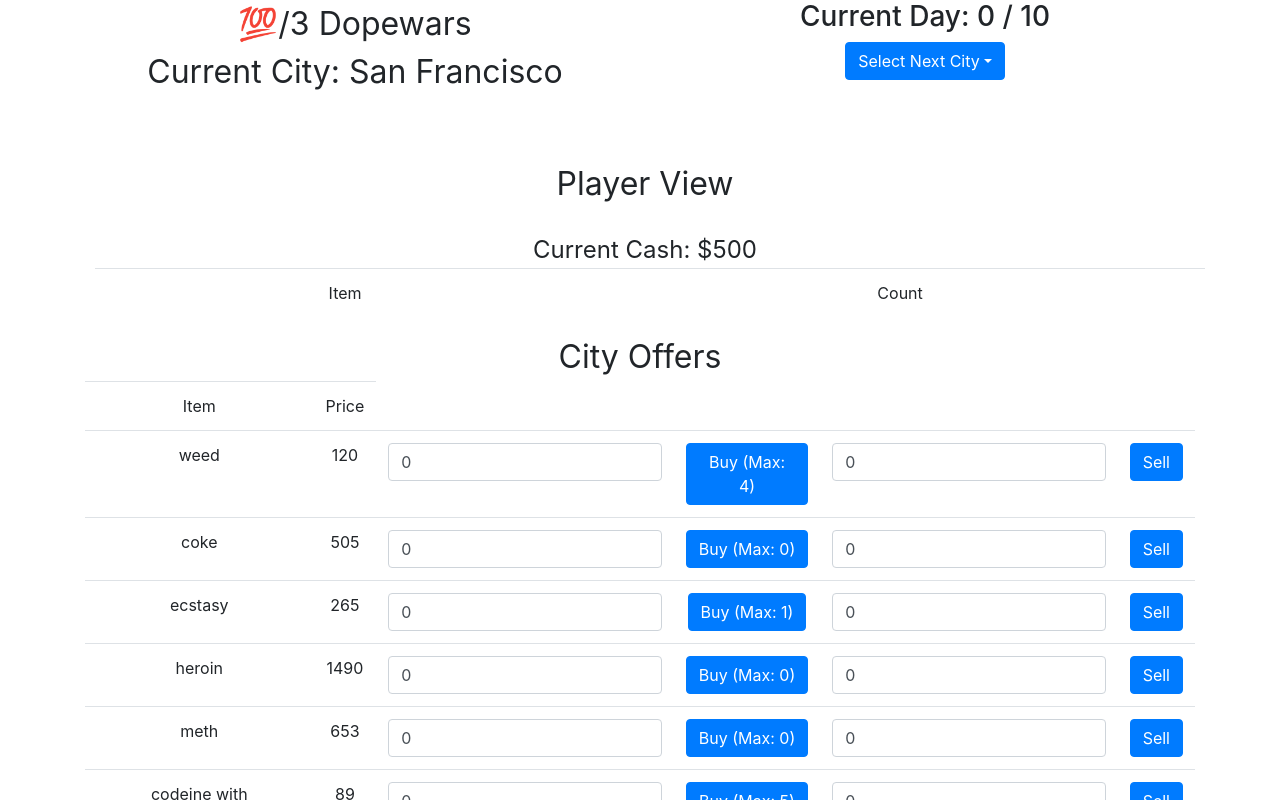
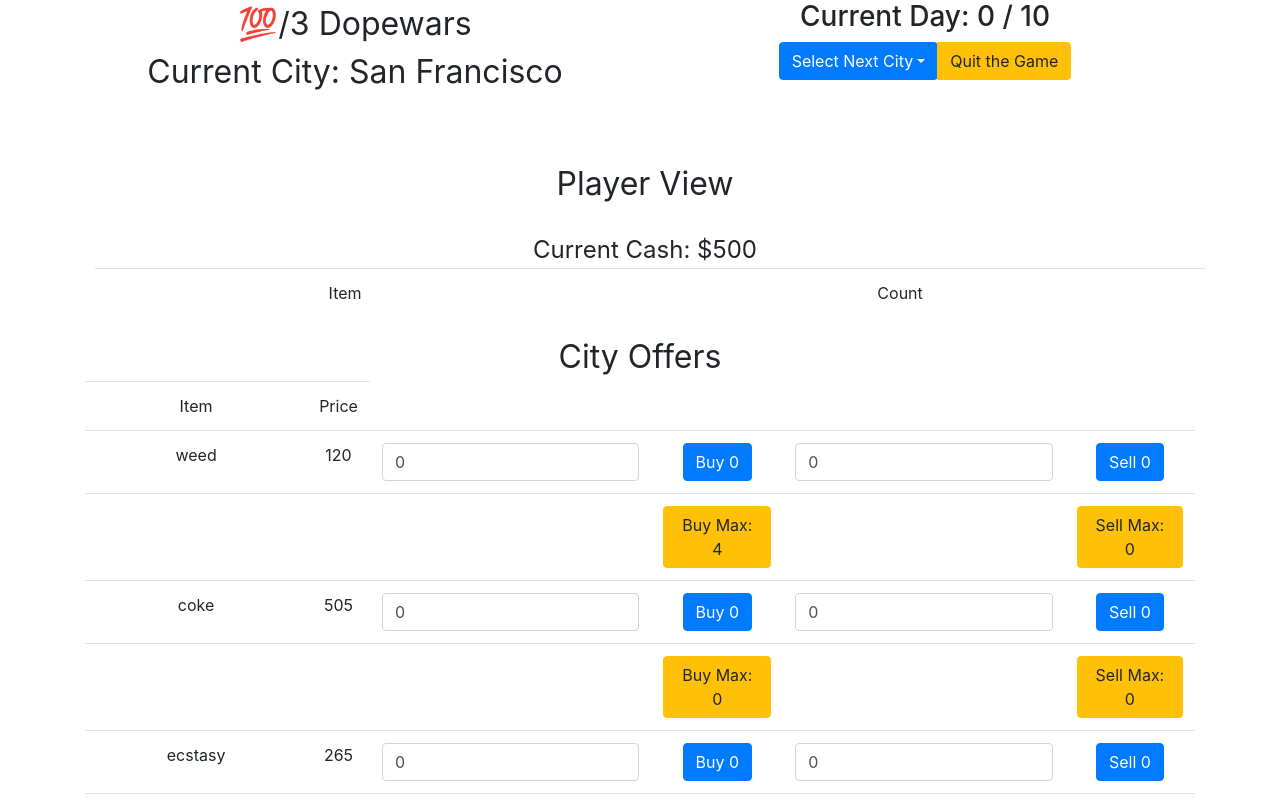
Before and after one commit to onewland/dopewars, a React (Create React App) app: page / in a window 1280 px wide. Shown: the top 800 px of the page. Built offline with nearby package versions, Linux system fonts and the light colour scheme.

Commit message:
add buy max/sell max buttons, custom game end conditions

```diff
--- a/src/App.js
+++ b/src/App.js
@@ -7,6 +7,7 @@ import Table from 'react-bootstrap/Table';
 import DropdownButton from 'react-bootstrap/DropdownButton';
 import Dropdown from 'react-bootstrap/Dropdown';
 import Form from 'react-bootstrap/Form';
+import ButtonGroup from 'react-bootstrap/ButtonGroup';
 
 import './App.css';
 
@@ -38,10 +39,12 @@ class OfferViewer extends React.Component {
     this.setState({...this.state, offerQuantities: this.emptyOfferQuantities()})
   }
 
-  attemptPurchase(offer) {
+  attemptPurchase(offer, quantity) {
     console.log(this.state)
 
-    const attemptPurchaseQuantity = this.state.offerQuantities[offer.productName]['buy']
+    const attemptPurchaseQuantity = quantity == null ?
+      this.state.offerQuantities[offer.productName]['buy'] :
+      quantity;
     const totalPurchaseCost = offer.price * attemptPurchaseQuantity;
 
     if(this.props.money >= totalPurchaseCost) {
@@ -51,8 +54,10 @@ class OfferViewer extends React.Component {
     }
   }
 
-  attemptSale(offer) {
-    const attemptSaleQuantity = this.state.offerQuantities[offer.productName]['sell']
+  attemptSale(offer, quantity) {
+    const attemptSaleQuantity = quantity == null ?
+      this.state.offerQuantities[offer.productName]['sell'] :
+      quantity;
     const totalSaleAmount = attemptSaleQuantity * offer.price
     const count = this.props.playerInventory[offer.productName]
 
@@ -68,9 +73,27 @@ class OfferViewer extends React.Component {
     return Math.floor(playerCash/offer.price);
   }
 
+
+  maxSale(offer) {
+    // const playerQuantity = ;
+    return this.props.playerInventory[offer.productName] || 0;
+  }
+
+  maxPurchaseButton(offer) {
+    return (
+      <Button
+        data-product={offer.productName}
+        onClick={() => this.attemptPurchase(offer)}
+        variant="warning">
+        Buy Max: {this.maxPurchase(offer)}
+      </Button>
+    );
+  }
+
   offerList() {
     return this.props.offers.map(offer =>
-      <tr key={offer.productName}>
+      <React.Fragment>
+        <tr key={offer.productName + "-adjustable"}>
           <td>{offer.productName}</td>
           <td>{offer.price}</td>
           <td>
@@ -82,7 +105,12 @@ class OfferViewer extends React.Component {
                 value={this.state.offerQuantities[offer.productName]['buy']}
                 placeholder="# Buy"/>
           </td>
-        <td><Button data-product={offer.productName} onClick={() => this.attemptPurchase(offer)}>Buy (Max: {this.maxPurchase(offer)})</Button></td>
+          <td>
+            <Button data-product={offer.productName}
+                    onClick={() => this.attemptPurchase(offer)}>
+              Buy {this.state.offerQuantities[offer.productName]['buy']}
+            </Button>
+          </td>
           <td>
             <Form.Control
               data-offer-type="sell"
@@ -92,8 +120,35 @@ class OfferViewer extends React.Component {
               value={this.state.offerQuantities[offer.productName]['sell']}
               placeholder="# Sell"/>
           </td>
-        <td><Button data-product={offer.productName} onClick={() => this.attemptSale(offer)}>Sell</Button></td>
+          <td>
+            <Button data-product={offer.productName}
+                    onClick={() => this.attemptSale(offer)}>
+              Sell {this.state.offerQuantities[offer.productName]['sell']}
+            </Button>
+          </td>
         </tr>
+        <tr key={offer.productName + "-fixed"}>
+          <td>{/* name column */}</td>
+          <td>{/* individual price column */}</td>
+          <td>{/* purchase quantity selector column */}</td>
+          <td>
+            <Button
+              data-product={offer.productName}
+              onClick={() => this.attemptPurchase(offer, this.maxPurchase(offer))}
+              variant="warning">
+                Buy Max: {this.maxPurchase(offer)}
+            </Button>
+          </td>
+          <td>{/* sale quantity selector column */}</td>
+          <td>
+            <Button data-product={offer.productName}
+                    onClick={() => this.attemptSale(offer, this.maxSale(offer))}
+                    variant="warning">
+              Sell Max: {this.maxSale(offer)}
+            </Button>
+          </td>
+        </tr>
+      </React.Fragment>
     );
   }
 
@@ -186,6 +241,18 @@ const offersBase = [
 const GAME_STATE_IN_PROGRESS = 'InProgress';
 const GAME_STATE_OVER = 'GameOver';
 
+const gameOverConditions = {
+  HitDayLimit: {
+    GameOverMessage: 'You survived.'
+  },
+  CopEncounter: {
+    GameOverMessage: 'You got busted by the cops!'
+  },
+  QuitTheGame: {
+    GameOverMessage: 'It\'s time for a new life.'
+  }
+}
+
 class Game extends React.Component {
   constructor(props) {
     super(props);
@@ -211,6 +278,7 @@ class Game extends React.Component {
     this.adjustMoneyCurry = this.adjustMoneyCurry.bind(this);
     this.onPlayerBalanceChange = this.onPlayerBalanceChange.bind(this);
     this.onPlayerInventoryChange = this.onPlayerInventoryChange.bind(this);
+    this.quitGame = this.quitGame.bind(this);
   }
 
   shuffleOffers() {
@@ -252,7 +320,7 @@ class Game extends React.Component {
             <header><span role="img" aria-label="stylized 100">💯</span>/3 Dopewars</header>
             <header>Current City: {this.state.currentCity.name} </header>
           </Col>
-            {this.nextCityDropdown()}
+            {this.gameAdvanceOptions()}
         </Row>
         <Row>
           <Col className="space-children">
@@ -290,6 +358,7 @@ class Game extends React.Component {
           <Col>
             <header><span role="img" aria-label="stylized 100">💯</span>/3 Dopewars</header>
             <header>Game Over</header>
+            <header>{this.state.gameOverCondition.GameOverMessage}</header>
             <header>You finished with ${this.state.money}</header>
           </Col>
         </Row>
@@ -306,25 +375,49 @@ class Game extends React.Component {
   selectNextCity(nextCity) {
     if(this.state.gameState === GAME_STATE_IN_PROGRESS) {
       if(this.state.dayCount < this.gameLength()) {
+        this.transitionCity(nextCity);
+      } else if(this.state.dayCount === this.gameLength()) {
+        this.setState({
+          gameState: GAME_STATE_OVER,
+          gameOverCondition: gameOverConditions.HitDayLimit
+        })
+      }
+    }
+  }
+
+  transitionCity(nextCity) {
+    let copEncounter = Math.random() < 0.1;
+
+    if(copEncounter) {
+      this.setState({
+        gameState: GAME_STATE_OVER,
+        gameOverCondition: gameOverConditions.CopEncounter
+      });
+    }
+
     this.setState({
       dayCount: this.state.dayCount + 1,
       currentCity: nextCity,
       offers: this.shuffleOffers()
     });
-      } else if(this.state.dayCount === this.gameLength()) {
-        this.setState({gameState: GAME_STATE_OVER})
-      }
-    }
   }
 
   gameLength() {
     return this.props.maxDays;
   }
 
-  nextCityDropdown() {
+  quitGame() {
+    this.setState({
+      gameState: GAME_STATE_OVER,
+      gameOverCondition: gameOverConditions.QuitTheGame
+    })
+  }
+
+  gameAdvanceOptions() {
     return (
       <Col>
         <h3>Current Day: {this.state.dayCount} / {this.props.maxDays}</h3>
+        <ButtonGroup className="mb-3">
           <DropdownButton title="Select Next City">
             {this.state.availableCities.map(city =>
                 <Dropdown.Item key={city.name} onSelect={() => this.selectNextCity(city)}>
@@ -332,6 +425,8 @@ class Game extends React.Component {
                 </Dropdown.Item>
             )}
           </DropdownButton>
+          <Button variant="warning" onClick={this.quitGame}>Quit the Game</Button>
+        </ButtonGroup>
       </Col>
     );
   }
```
Lines whose indentation alone changed are shown as unchanged.
